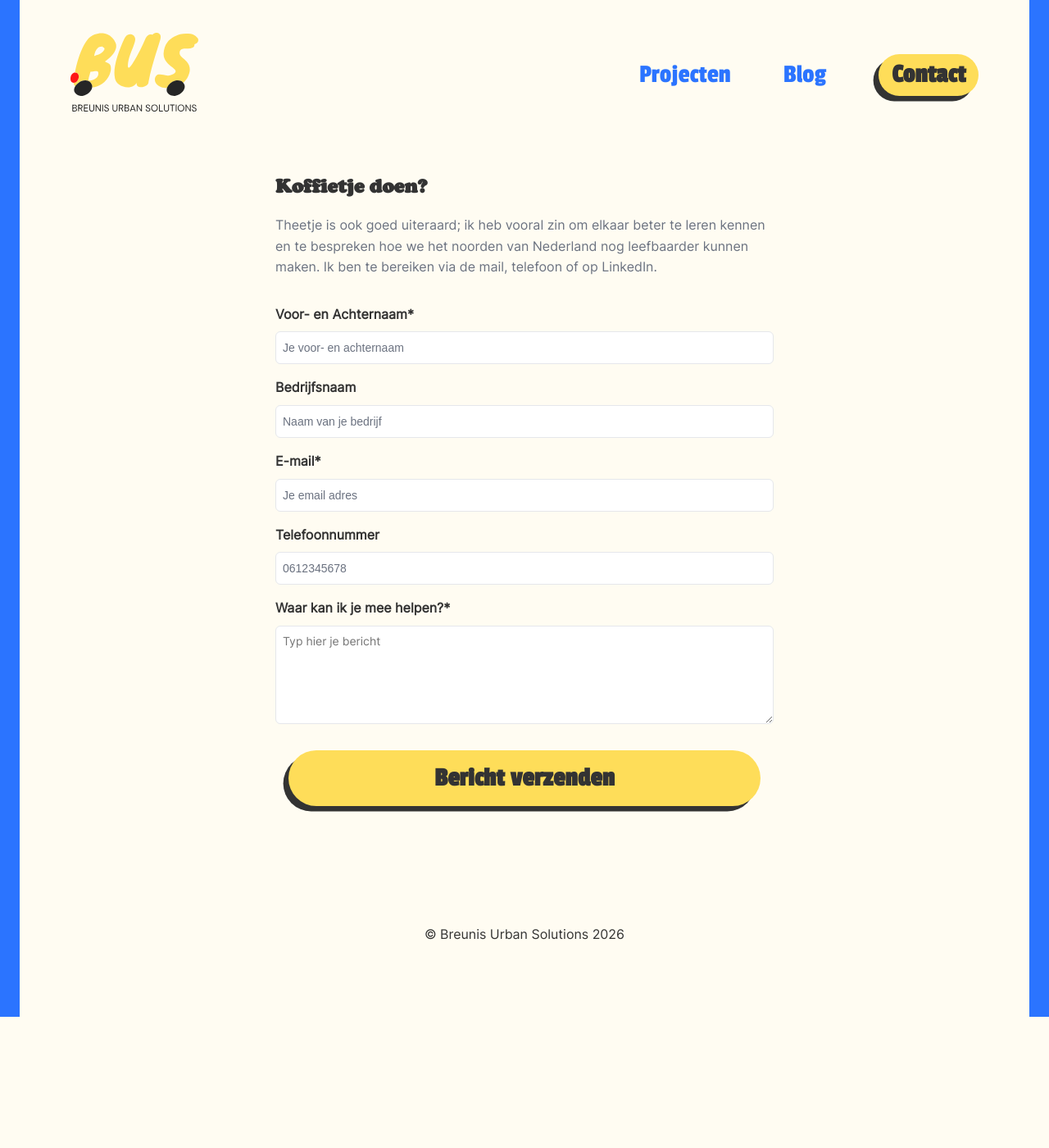
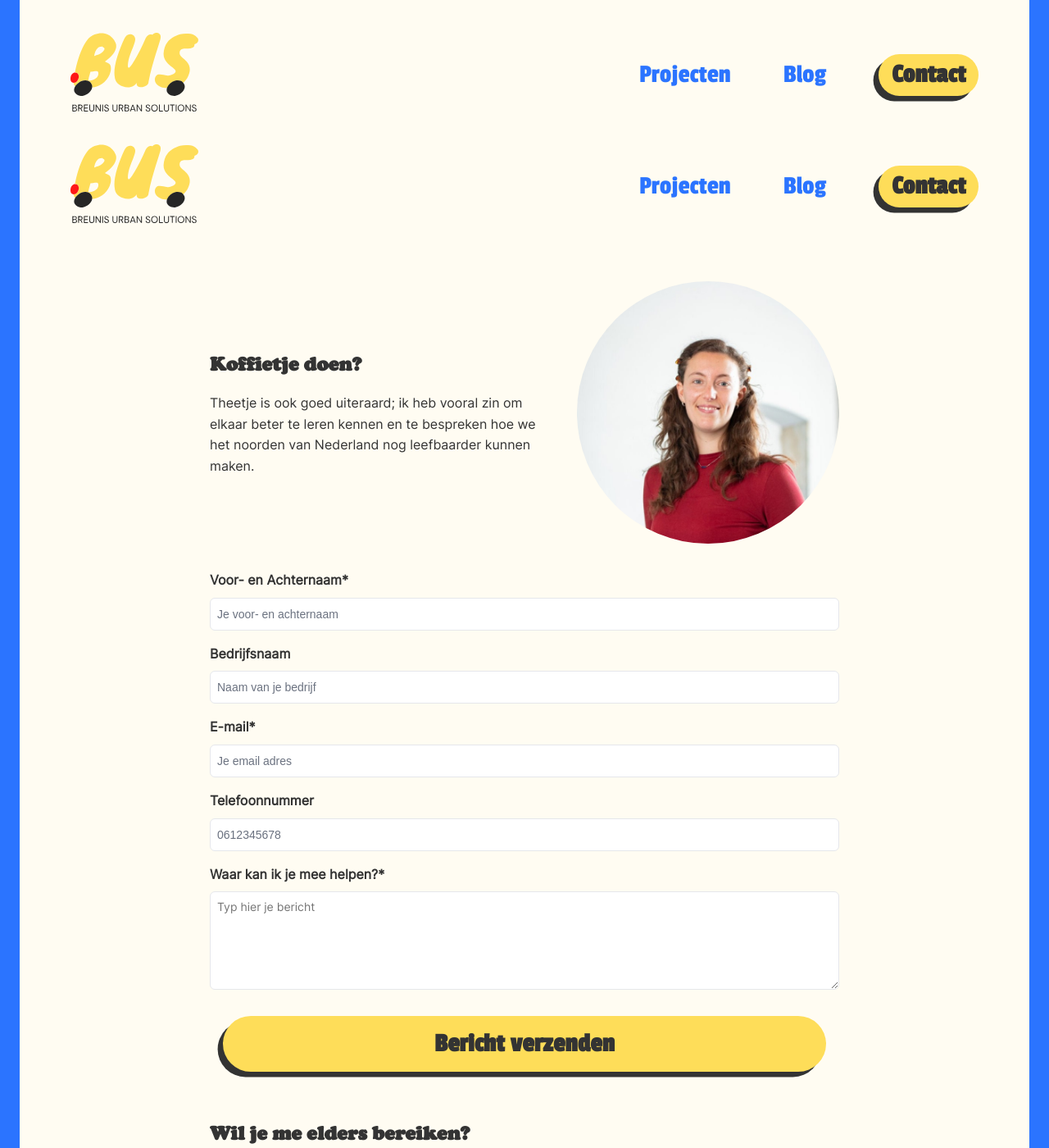
Before and after one commit to TheRealEdd/BreunisUrbanSolutions, a Jekyll site: the page built from contact.html, in a window 1280 px wide and 1400 px high. Shown: the whole window at 82% size. Built offline with Jekyll 4.4.1, drawn with Linux system fonts in a browser that asks for light colours; some of the changed text lies outside the part shown.

Commit message:
Contact page updates

```diff
--- a/_layouts/default.html
+++ b/_layouts/default.html
@@ -29,6 +29,7 @@
 
     <footer>
         <p>© {{ site.name }} 2026</p>
+        <p>KVK: 89591712 | BTW-id: NL004745628B73</p>
     </footer>
 
 </body>
--- a/contact.html
+++ b/contact.html
@@ -3,12 +3,54 @@
 title: BUS | Contact
 ---
 
+<!DOCTYPE html>
+<html lang="en">
+<head>
+    <meta charset="UTF-8">
+    <title>{{ page.title }} | {{ site.name }}</title>
+    <link rel="stylesheet" href="styles.css">
+</head>
+<body>
+
+    <header>
+        <nav class="navbar">
+            <div class="logo">
+                <a href="index.html">
+                    <img src="media/BUS-logo.svg" alt="BUS Logo" class="logo">
+                </a>
+            </div>
+
+            <ul class="nav-links">
+                <li><a href="projecten.html">Projecten</a></li>
+                <li><a href="blog.html">Blog</a></li>
+                <li><a href="contact.html" id="nav-contact-btn">Contact</a></li>
+            </ul>
+        </nav>
+    </header>
+
+
+
+
+
+
+
+
+
 <section class="contact-section">
+
+
+
     <div class="contact-intro">
+        <div class="contact-text">
             <h1 class="contact-title">Koffietje doen?</h1>
             <p class="contact-description">
-      Theetje is ook goed uiteraard; ik heb vooral zin om elkaar beter te leren kennen en te bespreken hoe we het noorden van Nederland nog leefbaarder kunnen maken. Ik ben te bereiken via de mail, telefoon of op LinkedIn.
+                Theetje is ook goed uiteraard; ik heb vooral zin om elkaar beter te leren kennen en te bespreken hoe we het
+                noorden van Nederland nog leefbaarder kunnen maken.
             </p>
+        </div>
+        <div class="contact-foto">
+            <img src="media/fotos/Charlotte.jpg" alt="Charlotte Breunis">
+        </div>
     </div>
 
     <form class="contact-form" action="https://api.web3forms.com/submit" method="POST">
@@ -21,15 +63,16 @@
         <div class="form-group-container">
             <div class="form-group">
                 <label for="name" class="form-label">Voor- en Achternaam*</label>
-        <input id="name" name="name" class="form-input" placeholder="Je voor- en achternaam" type="text" required/>
+                <input id="name" name="name" class="form-input" placeholder="Je voor- en achternaam" type="text" required />
             </div>
             <div class="form-group">
                 <label for="company-name" class="form-label">Bedrijfsnaam</label>
-        <input id="company-name" name="company-name" class="form-input" placeholder="Naam van je bedrijf" type="text" />
+                <input id="company-name" name="company-name" class="form-input" placeholder="Naam van je bedrijf"
+                    type="text" />
             </div>
             <div class="form-group">
                 <label for="email" class="form-label">E-mail*</label>
-        <input id="email" name="email" class="form-input" placeholder="Je email adres" type="email" required/>
+                <input id="email" name="email" class="form-input" placeholder="Je email adres" type="email" required />
             </div>
             <div class="form-group">
                 <label for="phone" class="form-label">Telefoonnummer</label>
@@ -37,10 +80,71 @@
             </div>
             <div class="form-group">
                 <label for="message" class="form-label">Waar kan ik je mee helpen?*</label>
-        <textarea class="form-textarea" id="message" name="message" placeholder="Typ hier je bericht" required></textarea>
+                <textarea class="form-textarea" id="message" name="message" placeholder="Typ hier je bericht"
+                    required></textarea>
             </div>
         </div>
         <button class="form-submit" type="submit">Bericht verzenden</button>
     </form>
 
+    <div class="contact-alternative">
+        <h1 class="contact-title">Wil je me elders bereiken?</h1>
+        <p class="contact-description">
+            Ik ben ook beschikbaar via telefoon, op de mail of op LinkedIn:
+        </p>
+        <div class="contact-options">
+            <div class="contact-option">
+                <h2 class="contact-option-heading">Telefoon</h2>
+                <h3 class="contact-option-content"><a href="tel:+316-43411858">+31 6 43411858</a></h3>
+            </div>
+
+            <div class="contact-option">
+                <h2 class="contact-option-heading">E-mail</h2>
+                <h3 class="contact-option-content">
+                    <a href="mailto:breunisurbansolutions@gmail.com">breunisurbansolutions@gmail.com</a>
+                </h3>
+            </div>
+
+            <div class="contact-option">
+                <h2 class="contact-option-heading">LinkedIn</h2>
+                <h3 class="contact-option-content">
+                    <a href="https://www.linkedin.com/in/charlotte-breunis-a12582151/" class="linkedin-link">
+                        <svg class="contact-svg" xmlns="http://www.w3.org/2000/svg" viewBox="0 0 448 512"
+                            aria-hidden="true">
+
+                            <path
+                                d="M100.3 480H7.4V180.9h92.9V480zM53.8 140.1C24.1 140.1 0 115.5 0 85.8 0 56.1 24.1 32 53.8 32c29.7 0 53.8 24.1 53.8 53.8 0 29.7-24.1 54.3-53.8 54.3zM448 480h-92.7V334.4c0-34.7-.7-79.2-48.3-79.2-48.3 0-55.7 37.7-55.7 76.7V480h-92.8V180.9h89.1v40.8h1.3c12.4-23.5 42.7-48.3 87.9-48.3 94 0 111.3 61.9 111.3 142.3V480z" />
+                        </svg>
+                    </a>
+                </h3>
+            </div>
+        </div>
+    </div>
+
+    <div class="contact-cv">
+        <h1 class="contact-title">Geïnteresseerd in mijn achtergrond?</h1>
+        <p class="contact-description">
+            Mijn CV is ook beschikbaar, klik op de link hieronder:
+        </p>
+        <div class="contact-options">
+            <div class="contact-option">
+                <h2 class="contact-option-heading">Download CV</h2>
+                <h3 class="contact-option-content"><a href="tel:+316-43411858">+31 6 43411858</a></h3>
+            </div>
+        </div>
+    </div>
+
 </section>
+
+
+
+
+
+
+
+    <footer>
+        <p>© {{ site.name }} 2026</p>
+    </footer>
+
+</body>
+</html>
--- a/styles.css
+++ b/styles.css
@@ -15,7 +15,7 @@
 /* Fonts */
 @font-face {
     font-family: "Cooper Black";
-    src: url("./fonts/Cooper-Black.TTF") format("truetype");
+    src: url("./fonts/Cooper-Black.ttf") format("truetype");
     font-weight: normal;
     font-style: normal;
 }
@@ -39,6 +39,12 @@
     padding: 0;
     box-sizing: border-box;
     scroll-behavior: smooth;
+}
+
+a, a:visited, a:hover {
+    text-decoration: none;
+    cursor: pointer;
+    color: inherit;
 }
 
 body {
@@ -634,7 +640,7 @@
     font-family: -apple-system, BlinkMacSystemFont, "Segoe UI", Roboto, Helvetica, Arial, sans-serif;
     font-size: 1.125rem; /* 18px - perfect for long-form text */
     line-height: 1.75;  /* Breathable line spacing */
-    color: #333333;
+    color: var(--charcoal);
 }
 
 
@@ -656,7 +662,7 @@
 .post-body h1,
 .post-body h2,
 .post-body h3 {
-    color: #1a1a1a;
+    color: var(--charcoal);
     font-weight: 700;
     line-height: 1.3;
     margin-top: 2.5rem; /* More space above headings to separate sections */
@@ -696,7 +702,7 @@
 /*     border-top-right-radius: 0.5rem;
     border-bottom-right-radius: 0.5rem; */
     font-style: italic;
-    color: #4a5568;
+    color: var(--charcoal);
 
 }
 
@@ -717,7 +723,7 @@
 
 .post-body th {
     background-color: #f1f5f9;
-    color: #1e293b;
+    color: var(--charcoal);
     font-weight: 600;
     padding: 0.75rem 1rem;
     border-bottom: 2px solid var(--blue);
@@ -726,7 +732,7 @@
 .post-body td {
     padding: 0.75rem 1rem;
     border-bottom: 1px solid #e2e8f0;
-    color: #475569;
+    color: var(--charcoal); /* Text colour */
 }
 
 .post-body tr:hover {
@@ -736,20 +742,59 @@
 
 /* CONTACT FORM STUFF */
 
+.contact-intro {
+    display: grid;
+    grid-template-columns: 1fr auto;
+    gap: 3rem;
+    align-items: center; /* Centers the text block vertically with the image */
+}
+
+.contact-text {
+    display: flex;
+    flex-direction: column;
+    justify-content: center;
+    grid-column: 1;
+}
+
+.contact-title {
+    margin: 0 0 1rem;
+}
+
+.contact-description {
+    margin: 0;
+}
+
+.contact-foto {
+    width: 20rem;
+    height: 20rem;
+    overflow: hidden;
+    border-radius: 50%;
+    position: relative;
+    grid-column: 2;
+}
+
+.contact-foto img {
+    position: absolute;
+    inset: 0;
+    width: 100%;
+    height: 100%;
+    object-fit: cover;
+}
+
 .contact-section {
     width: 100%;
-    max-width: 40rem;
+    max-width: 50rem;
     margin-left: auto;
     margin-right: auto;
     padding: 3rem 1rem;
 }
 
-.contact-intro>*+* {
-    margin-top: 1rem;
+.contact-alternative {
+    margin-top: 1.5rem;
 }
 
 .contact-description {
-    color: rgb(107 114 128);
+    color: var(--charcoal);
 }
 
 .contact-form {
@@ -829,6 +874,55 @@
     box-shadow: -0.2rem 0.2rem 0 var(--charcoal);
 }
 
+.contact-options {
+    display: grid;
+    /* Forces exactly 3 equal columns */
+    grid-template-columns: 1fr 2fr 1fr;
+    gap: 1.5rem; /* Adds clean spacing between columns */
+    width: 100%;
+}
+
+.contact-option {
+    display: flex;
+    flex-direction: column;
+    align-items: center;    /* Centers text/elements horizontally */
+    text-align: center;
+    margin-top: 1rem;
+    padding: 1rem;
+    border: var(--blue) 2px;
+    border-radius: 8px;
+}
+
+.contact-option-heading {
+    margin-bottom: 0.5rem;
+    font-family: "Inter", sans-serif;
+    font-size: 1.25rem;
+}
+
+.contact-option-content {
+    margin: 0;
+    font-size: 1rem;
+    font-family: "Inter", sans-serif;
+    word-break: break-word; /* Prevents long emails from breaking the layout on mobile */
+}
+
+/* SVG Size, Display, and Color Control */
+.contact-svg {
+    display: inline-block; /* Forces the browser to respect the width and height */
+    vertical-align: middle;
+    width: 28px;           /* Constrains the icon perfectly */
+    height: 28px;
+    fill: var(--blue);         /* Sets the official LinkedIn blue */
+    transition: transform 0.2s ease;
+}
+
+/* Ensures the parent tags don't accidentally collapse to 0px width */
+.linkedin-link {
+    display: inline-flex;
+    align-items: center;
+    justify-content: center;
+    text-decoration: none;
+}
 
 /* RESPONSIVE */
 
```
Also changed, not shown: _layouts/post.html (+3 -4 lines), bedankt.html (+7 -0 lines), media/fotos/Charlotte.jpg (added). Lines whose indentation alone changed are shown as unchanged.
